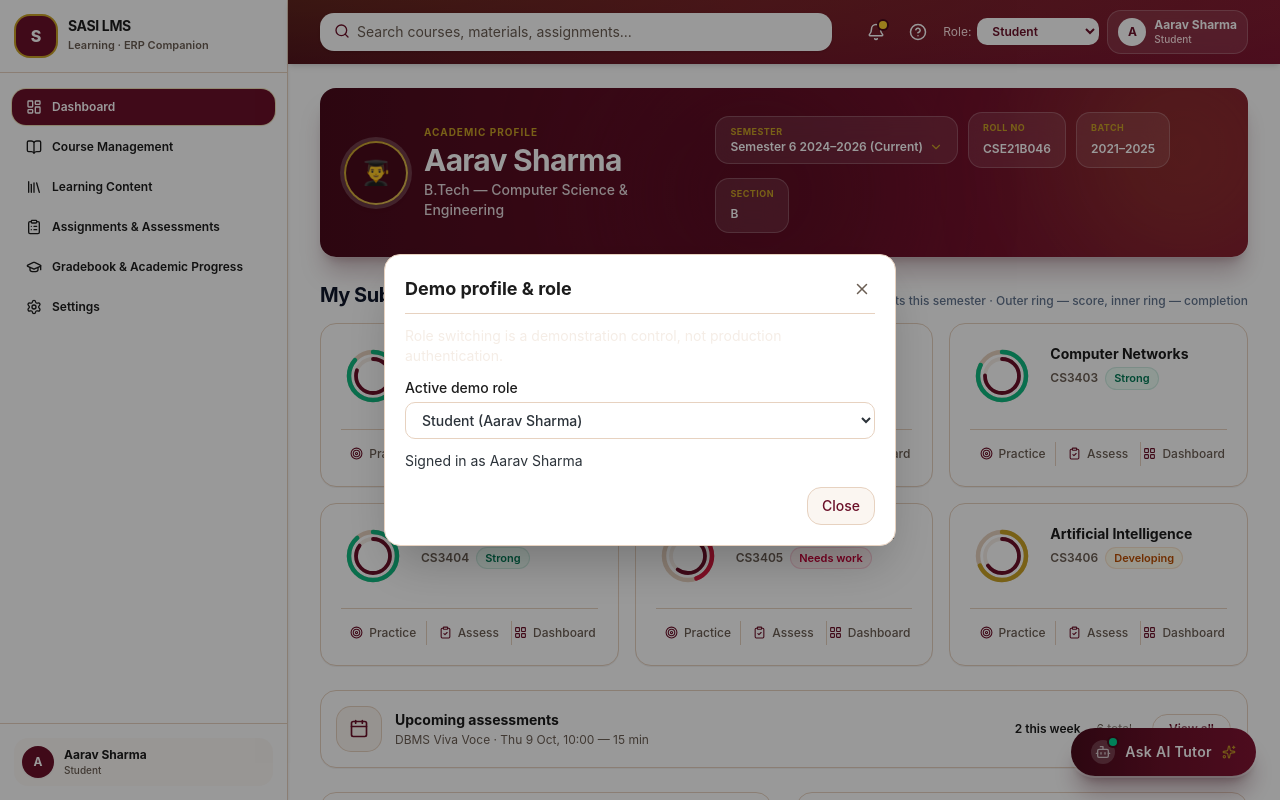
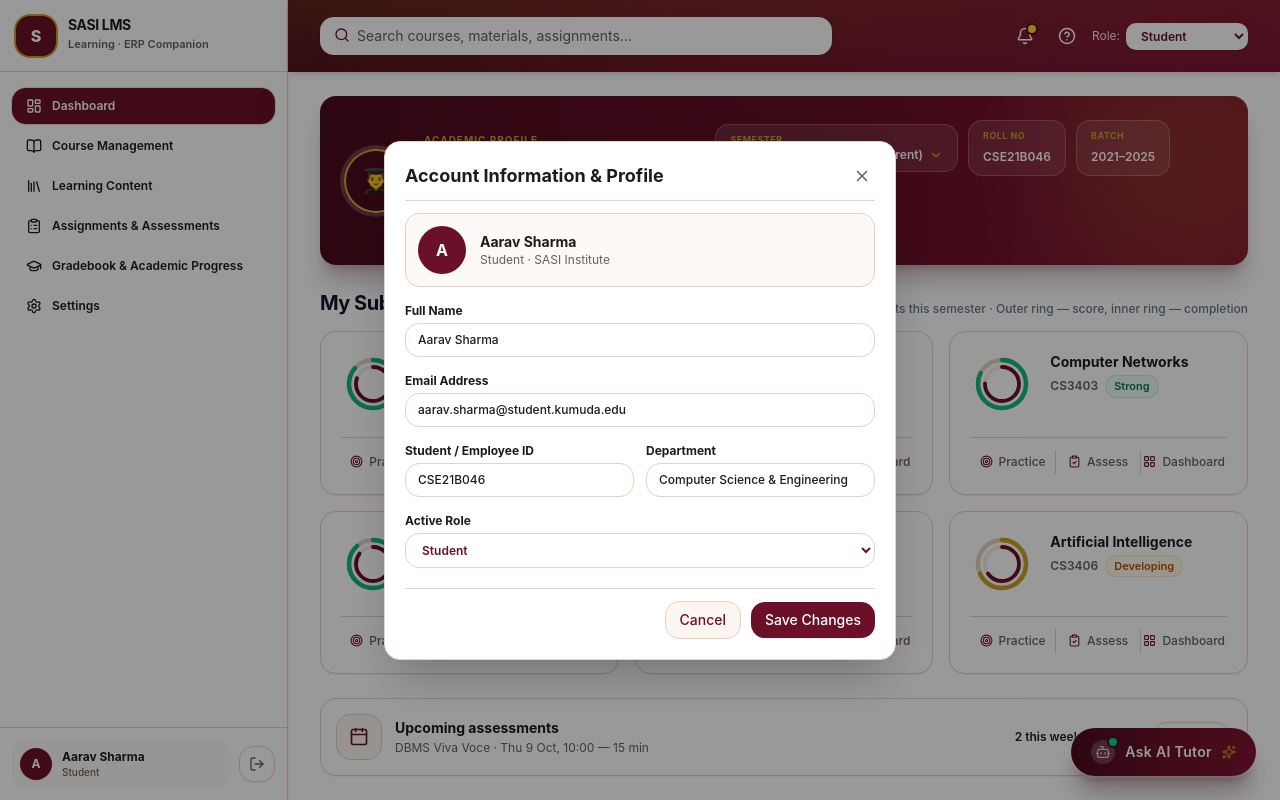
Before and after one commit to AjayKumarbadam/lms-prototype, a React (Vite) app: page /lms/dashboard in a window 1280 px wide. Both pictures are taken after a click on the button "Click to edit account details". Shown: the top 800 px of the page. Built offline with nearby package versions, Linux system fonts and the light colour scheme.

Commit message:
Add sidebar logout button, editable account modal, remove header account, match navbar height

```diff
--- a/src/components/layout/AppShell.tsx
+++ b/src/components/layout/AppShell.tsx
@@ -8,6 +8,7 @@ import {
   HelpCircle,
   LayoutDashboard,
   Library,
+  LogOut,
   Menu,
   Search,
   Settings,
@@ -28,16 +29,60 @@ const nav = [
 ]
 
 export function AppShell() {
-  const { state, dispatch, toast, toasts, dismiss, person } = useLms()
+  const { state, dispatch, toast, toasts, dismiss } = useLms()
   const navTo = useNavigate()
   const [menu, setMenu] = useState(false)
   const [profile, setProfile] = useState(false)
   const [notes, setNotes] = useState(false)
   const [help, setHelp] = useState(false)
+  const [logoutConfirm, setLogoutConfirm] = useState(false)
   const [q, setQ] = useState('')
 
   const me = state.people.find((p) => p.id === state.currentUserId)
   const unread = state.notifications.filter((n) => !n.read).length
+
+  // Account editing form state
+  const [editName, setEditName] = useState('')
+  const [editEmail, setEditEmail] = useState('')
+  const [editStudentId, setEditStudentId] = useState('')
+  const [editDepartment, setEditDepartment] = useState('')
+  const [editRole, setEditRole] = useState<Role>('student')
+
+  const openProfileModal = () => {
+    setEditName(me?.name ?? '')
+    setEditEmail(me?.email ?? '')
+    setEditStudentId(me?.studentId ?? '')
+    setEditDepartment(me?.department ?? '')
+    setEditRole((me?.role as Role) ?? state.role)
+    setProfile(true)
+  }
+
+  const handleSaveAccount = (e: React.FormEvent) => {
+    e.preventDefault()
+    if (!editName.trim()) {
+      toast('error', 'Name cannot be empty')
+      return
+    }
+    dispatch({
+      type: 'UPDATE_PERSON',
+      person: {
+        id: me?.id || state.currentUserId,
+        name: editName.trim(),
+        email: editEmail.trim(),
+        studentId: editStudentId.trim(),
+        department: editDepartment.trim(),
+        role: editRole,
+      },
+    })
+    toast('success', 'Account information updated successfully')
+    setProfile(false)
+  }
+
+  const handleLogout = () => {
+    setLogoutConfirm(false)
+    toast('info', 'Logged out of session')
+    navTo('/lms/dashboard')
+  }
 
   const searchHits = useMemo(() => {
     if (q.trim().length < 2) return []
@@ -67,8 +112,8 @@ export function AppShell() {
           menu ? 'translate-x-0' : '-translate-x-full lg:translate-x-0'
         }`}
       >
-        {/* SASI LMS Brand Header in Single White Color with Border */}
-        <div className="flex items-center justify-between border-b border-border bg-white px-4 py-4">
+        {/* SASI LMS Brand Header in Single White Color with Border - Height matches Main Navbar (h-[72px]) */}
+        <div className="flex h-[72px] shrink-0 items-center justify-between border-b border-border bg-white px-4">
           <div className="flex items-center gap-3">
             <div className="grid h-10 w-10 shrink-0 place-items-center rounded-xl bg-brand text-base font-extrabold text-white shadow-sm ring-2 ring-brand-gold">
               S
@@ -110,28 +155,42 @@ export function AppShell() {
           ))}
         </nav>
 
-        {/* Sidebar Footer User Info */}
-        <div className="border-t border-border bg-white p-3.5">
+        {/* Sidebar Footer User Info & Logout Button */}
+        <div className="border-t border-border bg-white p-3 flex items-center gap-2">
           <button
             type="button"
-            onClick={() => setProfile(true)}
-            className="flex w-full items-center gap-2.5 rounded-xl bg-secondary/60 p-2 text-left transition hover:bg-secondary"
+            onClick={openProfileModal}
+            className="flex flex-1 min-w-0 items-center gap-2.5 rounded-xl bg-secondary/60 p-2 text-left transition hover:bg-secondary hover:ring-1 hover:ring-brand-gold/40 group"
+            title="Click to edit account details"
           >
-            <span className="grid h-8 w-8 shrink-0 place-items-center rounded-full bg-brand text-xs font-bold text-white shadow-xs">
-              {me?.name.slice(0, 1)}
+            <span className="grid h-8 w-8 shrink-0 place-items-center rounded-full bg-brand text-xs font-bold text-white shadow-xs group-hover:scale-105 transition-transform">
+              {me?.name ? me.name.slice(0, 1).toUpperCase() : 'U'}
             </span>
             <div className="min-w-0 flex-1">
-              <p className="truncate text-xs font-bold text-text-heading">{me?.name}</p>
+              <p className="truncate text-xs font-bold text-text-heading group-hover:text-brand transition-colors">
+                {me?.name || 'My Account'}
+              </p>
               <p className="text-[10px] font-medium capitalize text-muted-foreground">{state.role}</p>
             </div>
+          </button>
+
+          {/* Logout Button beside account field */}
+          <button
+            type="button"
+            onClick={() => setLogoutConfirm(true)}
+            className="grid h-9 w-9 shrink-0 place-items-center rounded-xl border border-border bg-white text-muted-foreground transition hover:border-red-200 hover:bg-red-50 hover:text-red-600 shadow-xs"
+            title="Log Out"
+            aria-label="Log out"
+          >
+            <LogOut size={16} />
           </button>
         </div>
       </aside>
 
       {/* 3. Main Dashboard Area - Starts with Search Bar Header */}
       <div className="flex-1 min-w-0 flex flex-col min-h-screen bg-background">
-        {/* Main Dashboard Sticky Header with Brand Burgundy Color (nav-glow) */}
-        <header className="nav-glow sticky top-0 z-30 flex h-16 items-center justify-between gap-4 px-4 text-white shadow-md lg:px-8">
+        {/* Main Dashboard Sticky Header with Brand Burgundy Color (nav-glow) - Height matches sidebar logo box (h-[72px]) */}
+        <header className="nav-glow sticky top-0 z-30 flex h-[72px] shrink-0 items-center justify-between gap-4 px-4 text-white shadow-md lg:px-8">
           {/* Mobile Menu Toggle Button */}
           <button
             className="rounded-lg p-2 text-white hover:bg-white/10 lg:hidden"
@@ -178,7 +237,7 @@ export function AppShell() {
             )}
           </div>
 
-          {/* Right Header Controls: Notifications, Help, Role Selector, User Profile */}
+          {/* Right Header Controls: Notifications, Help, Role Selector (Account removed from here) */}
           <div className="flex items-center gap-1.5 sm:gap-2">
             <button
               className="relative rounded-lg p-2 text-white hover:bg-white/10 transition"
@@ -215,20 +274,6 @@ export function AppShell() {
                 <option value="student">Student</option>
               </select>
             </div>
-
-            {/* Profile Avatar Trigger */}
-            <button
-              className="flex items-center gap-2 rounded-xl border border-white/20 bg-white/10 px-2.5 py-1.5 backdrop-blur-sm transition hover:bg-white/15"
-              onClick={() => setProfile(true)}
-            >
-              <span className="grid h-7 w-7 place-items-center rounded-full bg-white text-xs font-bold text-brand shadow-xs">
-                {me?.name.slice(0, 1)}
-              </span>
-              <span className="hidden text-left text-xs sm:block">
-                <span className="block font-bold text-white">{me?.name}</span>
-                <span className="block text-[10px] capitalize text-rose-100">{state.role}</span>
-              </span>
-            </button>
           </div>
         </header>
 
@@ -241,27 +286,102 @@ export function AppShell() {
       {/* Global Persistent Sticky AI Tutor */}
       <AiTutorSticky />
 
-      <Modal open={profile} title="Demo profile & role" onClose={() => setProfile(false)}>
-        <p className="mb-3 text-sm text-muted">Role switching is a demonstration control, not production authentication.</p>
-        <label className="mb-3 block text-sm font-medium text-navy">
-          Active demo role
-          <select
-            className="mt-1 w-full rounded-lg border border-line px-3 py-2 text-charcoal"
-            value={state.role}
-            onChange={(e) => {
-              dispatch({ type: 'SET_ROLE', role: e.target.value as Role })
-              toast('info', `Now viewing as ${e.target.value}`)
-            }}
-          >
-            <option value="administrator">Administrator</option>
-            <option value="faculty">Faculty (Dr. Rajesh Iyer)</option>
-            <option value="student">Student (Aarav Sharma)</option>
-          </select>
-        </label>
-        <p className="text-sm text-charcoal">Signed in as {person(state.currentUserId)}</p>
-        <div className="mt-4 flex justify-end">
-          <Button variant="secondary" onClick={() => setProfile(false)}>
-            Close
+      {/* Editable Account Information Modal */}
+      <Modal open={profile} title="Account Information & Profile" onClose={() => setProfile(false)}>
+        <form onSubmit={handleSaveAccount} className="space-y-4">
+          <div className="flex items-center gap-3.5 rounded-xl bg-secondary/60 p-3 border border-border">
+            <div className="grid h-12 w-12 shrink-0 place-items-center rounded-full bg-brand text-base font-bold text-white shadow-xs">
+              {editName ? editName.slice(0, 1).toUpperCase() : 'U'}
+            </div>
+            <div className="min-w-0 flex-1">
+              <h4 className="text-sm font-bold text-text-heading truncate">{editName || 'User Account'}</h4>
+              <p className="text-xs text-muted-foreground capitalize">{editRole} · SASI Institute</p>
+            </div>
+          </div>
+
+          <div>
+            <label className="block text-xs font-bold text-text-heading mb-1">Full Name</label>
+            <input
+              type="text"
+              required
+              value={editName}
+              onChange={(e) => setEditName(e.target.value)}
+              className="w-full rounded-xl border border-border bg-white px-3 py-2 text-xs font-medium text-foreground transition focus:border-brand focus:outline-none focus:ring-1 focus:ring-brand"
+              placeholder="Enter your full name"
+            />
+          </div>
+
+          <div>
+            <label className="block text-xs font-bold text-text-heading mb-1">Email Address</label>
+            <input
+              type="email"
+              required
+              value={editEmail}
+              onChange={(e) => setEditEmail(e.target.value)}
+              className="w-full rounded-xl border border-border bg-white px-3 py-2 text-xs font-medium text-foreground transition focus:border-brand focus:outline-none focus:ring-1 focus:ring-brand"
+              placeholder="name@sasi.edu.in"
+            />
+          </div>
+
+          <div className="grid grid-cols-1 sm:grid-cols-2 gap-3">
+            <div>
+              <label className="block text-xs font-bold text-text-heading mb-1">Student / Employee ID</label>
+              <input
+                type="text"
+                value={editStudentId}
+                onChange={(e) => setEditStudentId(e.target.value)}
+                className="w-full rounded-xl border border-border bg-white px-3 py-2 text-xs font-medium text-foreground transition focus:border-brand focus:outline-none focus:ring-1 focus:ring-brand"
+                placeholder="e.g. SASI-2024-001"
+              />
+            </div>
+
+            <div>
+              <label className="block text-xs font-bold text-text-heading mb-1">Department</label>
+              <input
+                type="text"
+                value={editDepartment}
+                onChange={(e) => setEditDepartment(e.target.value)}
+                className="w-full rounded-xl border border-border bg-white px-3 py-2 text-xs font-medium text-foreground transition focus:border-brand focus:outline-none focus:ring-1 focus:ring-brand"
+                placeholder="e.g. Computer Science & Eng."
+              />
+            </div>
+          </div>
+
+          <div>
+            <label className="block text-xs font-bold text-text-heading mb-1">Active Role</label>
+            <select
+              value={editRole}
+              onChange={(e) => setEditRole(e.target.value as Role)}
+              className="w-full rounded-xl border border-border bg-white px-3 py-2 text-xs font-semibold text-brand transition focus:border-brand focus:outline-none focus:ring-1 focus:ring-brand"
+            >
+              <option value="administrator">Administrator</option>
+              <option value="faculty">Faculty</option>
+              <option value="student">Student</option>
+            </select>
+          </div>
+
+          <div className="mt-5 flex items-center justify-end gap-2.5 pt-3 border-t border-border">
+            <Button variant="secondary" type="button" onClick={() => setProfile(false)}>
+              Cancel
+            </Button>
+            <Button variant="primary" type="submit">
+              Save Changes
+            </Button>
+          </div>
+        </form>
+      </Modal>
+
+      {/* Logout Confirmation Modal */}
+      <Modal open={logoutConfirm} title="Confirm Logout" onClose={() => setLogoutConfirm(false)}>
+        <p className="text-sm text-foreground">
+          Are you sure you want to log out of SASI LMS? You can log back in at any time.
+        </p>
+        <div className="mt-5 flex items-center justify-end gap-2.5">
+          <Button variant="secondary" onClick={() => setLogoutConfirm(false)}>
+            Cancel
+          </Button>
+          <Button variant="danger" onClick={handleLogout}>
+            Log Out
           </Button>
         </div>
       </Modal>
```
Also changed, not shown: src/store/LmsStore.tsx (+13 -0 lines).
